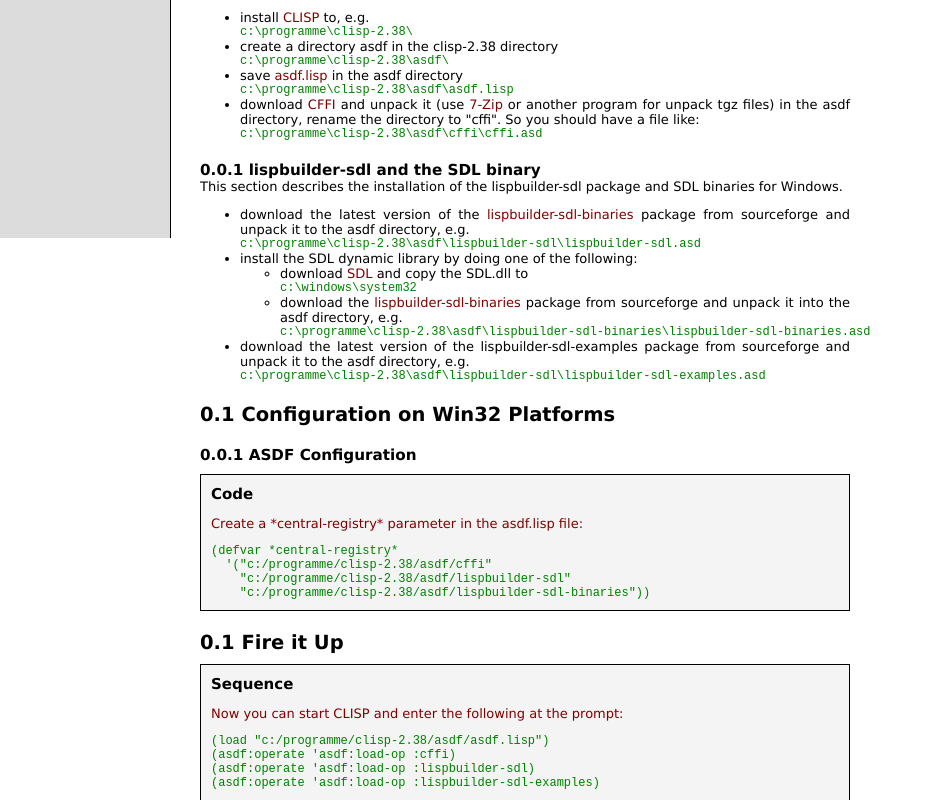
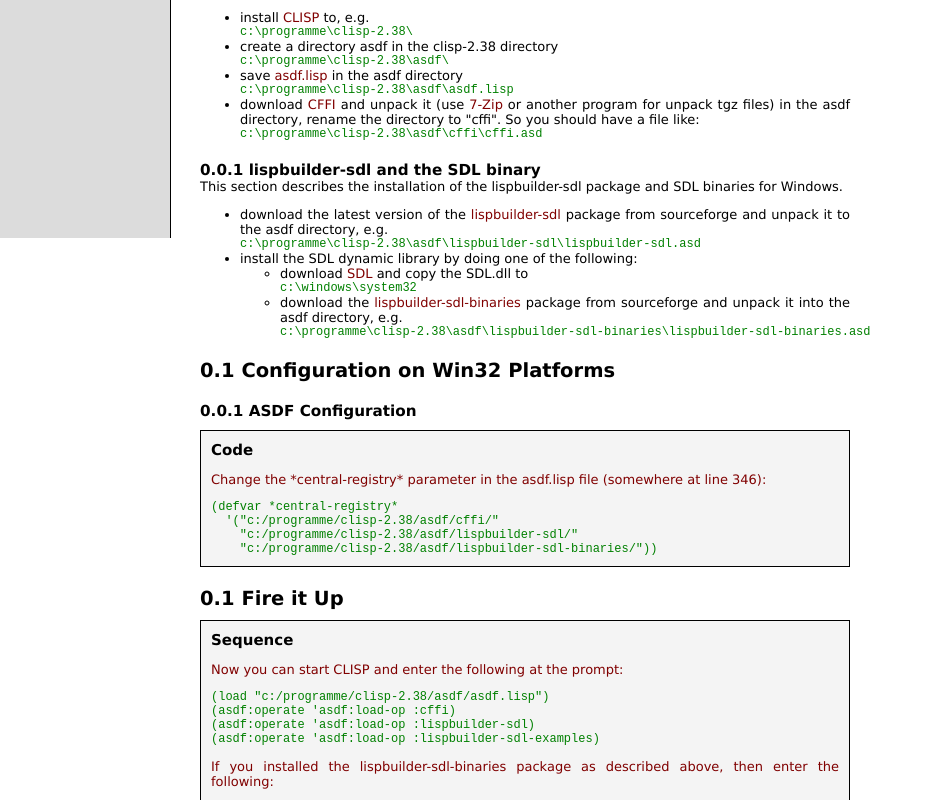
Before and after one commit to Munksgaard/lispbuilder, a plain HTML site: page lispbuilder-sdl/index.html in a window 1280 px wide. Shown: the part 572-1372 px from the top of the page, without its empty margins (0-933 px from the left). Drawn offline with Linux system fonts and the light colour scheme.

Commit message:
minor documentation bugfixing and changing library loading for CLISP

```diff
--- a/lispbuilder-sdl/index.html
+++ b/lispbuilder-sdl/index.html
@@ -368,7 +368,7 @@ begin using the lispbuilder-SDL package to create applications using one of the
 <p>This section describes the installation of the lispbuilder-sdl package and SDL binaries for Windows.</p>
 <ul>
     <li> download the latest version of the
-    <a href="http://sourceforge.net/project/showfiles.php?group_id=159740&package_id=182505">lispbuilder-sdl-binaries</a>
+    <a href="http://sourceforge.net/project/showfiles.php?group_id=159740&package_id=181396">lispbuilder-sdl</a>
 package from sourceforge and unpack it to the asdf directory, e.g.
     <pre>c:\programme\clisp-2.38\asdf\lispbuilder-sdl\lispbuilder-sdl.asd</pre>
     </li>
@@ -382,22 +382,19 @@ package from sourceforge and unpack it to the asdf directory, e.g.
     <pre>c:\programme\clisp-2.38\asdf\lispbuilder-sdl-binaries\lispbuilder-sdl-binaries.asd</pre>
     </li>
   </ul>
-  <li>download the latest version of the lispbuilder-sdl-examples package from sourceforge and unpack it to
-  the asdf directory, e.g.
- <pre>c:\programme\clisp-2.38\asdf\lispbuilder-sdl\lispbuilder-sdl-examples.asd</pre>
- </li>
 </ul>
 
 <h2 id="Win32: Configuration">Configuration on Win32 Platforms</h2>
 
 <h3 id="Win32: ASDF Configuration">ASDF Configuration</h3>
 <div class="code">
-<p>Create a *central-registry* parameter in the asdf.lisp file:</p>
-<pre>
+  <p>Change the *central-registry* parameter in the asdf.lisp file (somewhere
+    at line 346):</p>
+  <pre>
 (defvar *central-registry*
-  '("c:/programme/clisp-2.38/asdf/cffi"
-    "c:/programme/clisp-2.38/asdf/lispbuilder-sdl"
-    "c:/programme/clisp-2.38/asdf/lispbuilder-sdl-binaries"))
+  '("c:/programme/clisp-2.38/asdf/cffi/"
+    "c:/programme/clisp-2.38/asdf/lispbuilder-sdl/"
+    "c:/programme/clisp-2.38/asdf/lispbuilder-sdl-binaries/"))
 </pre>
 </div>
 
```
Also changed, not shown: 7 other files.
